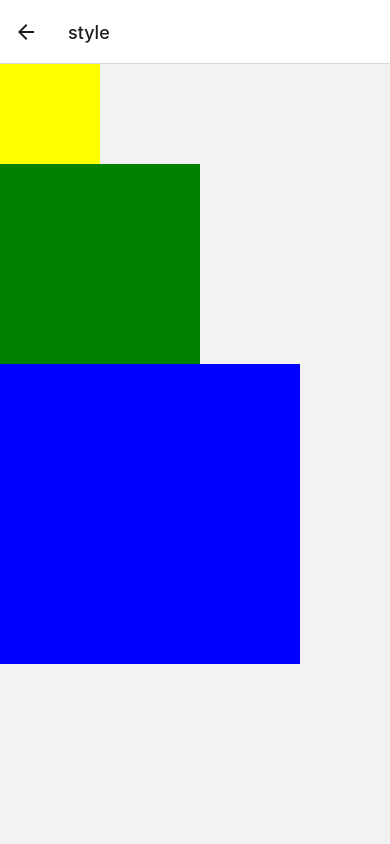
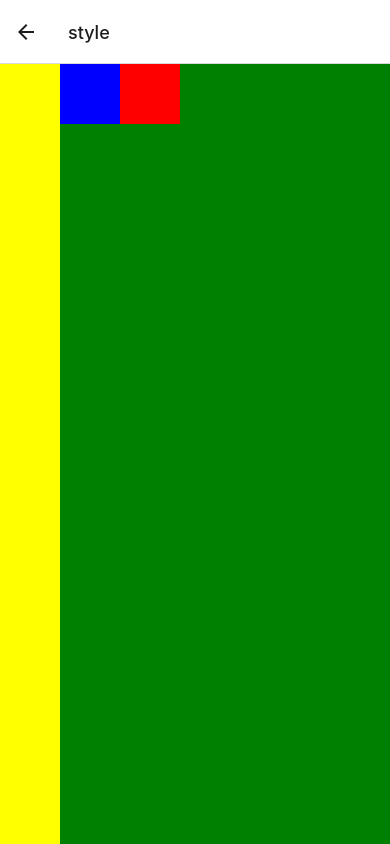
Before and after one commit to thalsi/Learn-react-native, a React Native app: screen /style in a window 390 px wide. Built offline with nearby package versions, Linux system fonts and the light colour scheme.

Commit message:
style -flex

```diff
--- a/src/modules/4-Style/Style.js
+++ b/src/modules/4-Style/Style.js
@@ -7,37 +7,70 @@ class Styles extends Component{
             // <View>
             //     <Text style={{backgroundColor:'green', fontSize:20}}>hi</Text>
             //     <Text style={style.hello}>hi hello world</Text>
-            // </View>,
-            <View>
-                <View style={style.box1}></View>
-                <View style={style.box2}></View>
-                <View style={style.box3}></View>
+            // </View>
+
+            // <View>
+            //     <View style={style.box1}></View>
+            //     <View style={style.box2}></View>
+            //     <View style={style.box3}></View>
+            // </View>
+
+            <View style={style.view}>
+                <View style={style.box1}/>
+                <View style={style.box2}/>
+                <View style={style.box3}/>
             </View>
         )
     }
 }
 
+// const style=StyleSheet.create({
+//      hello:{
+//          fontWeight:'100',
+//          backgroundColor:'yellow'
+//      }
+// });
+
+// const style=StyleSheet.create({
+//     box1:{
+//         width:100,
+//         height:100,
+//         backgroundColor:'yellow'
+//     },
+//     box2:{
+//         height:200,
+//         width:200,
+//         backgroundColor:'green'
+//     },
+//     box3:{
+//         width:300,
+//         height:300,
+//         backgroundColor:'blue'
+//     }
+// });
+
 const style=StyleSheet.create({
-    // hello:{
-    //     fontWeight:'100',
-    //     backgroundColor:'yellow'
-    // }
+    view:{
+        backgroundColor:'green',
+        flex:1,
+        flexDirection:'row'
 
+    },
     box1:{
-        width:100,
-        height:100,
-        backgroundColor:'yellow'
+        backgroundColor:'yellow',
+        width:60,
+        width:60
     },
     box2:{
-        height:200,
-        width:200,
-        backgroundColor:'green'
+        backgroundColor:'blue',
+        width:60,
+        height:60
     },
     box3:{
-        width:300,
-        height:300,
-        backgroundColor:'blue'
+        backgroundColor:'red',
+        height:60,
+        width:60
     }
-});
+})
 
 export default Styles;
```
